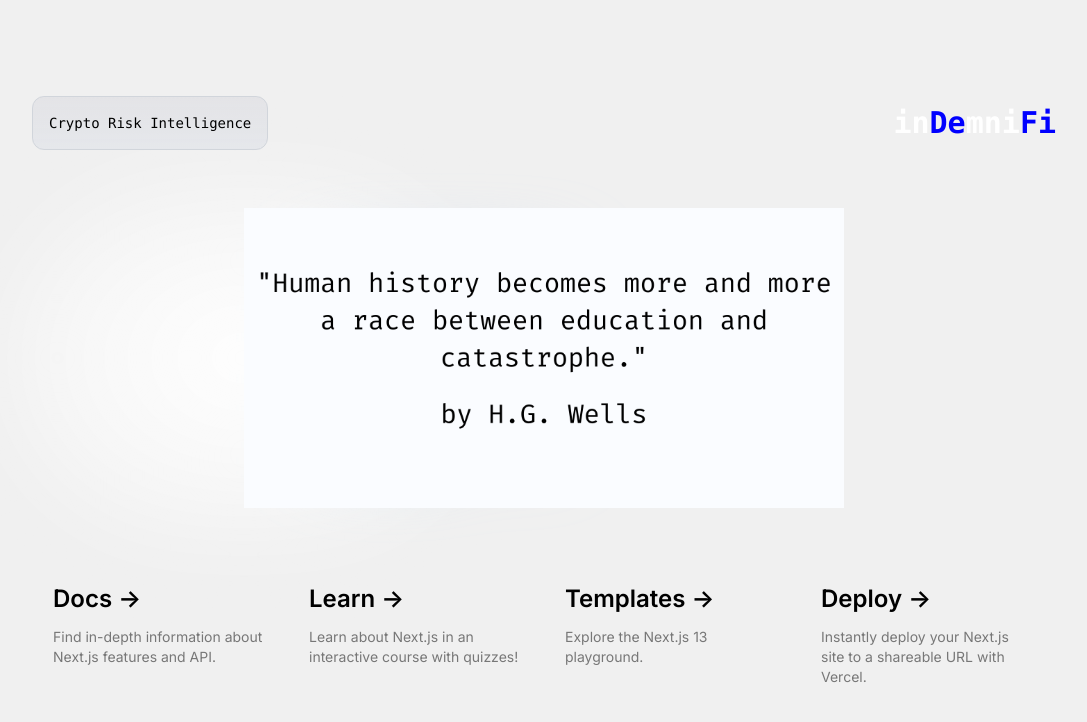
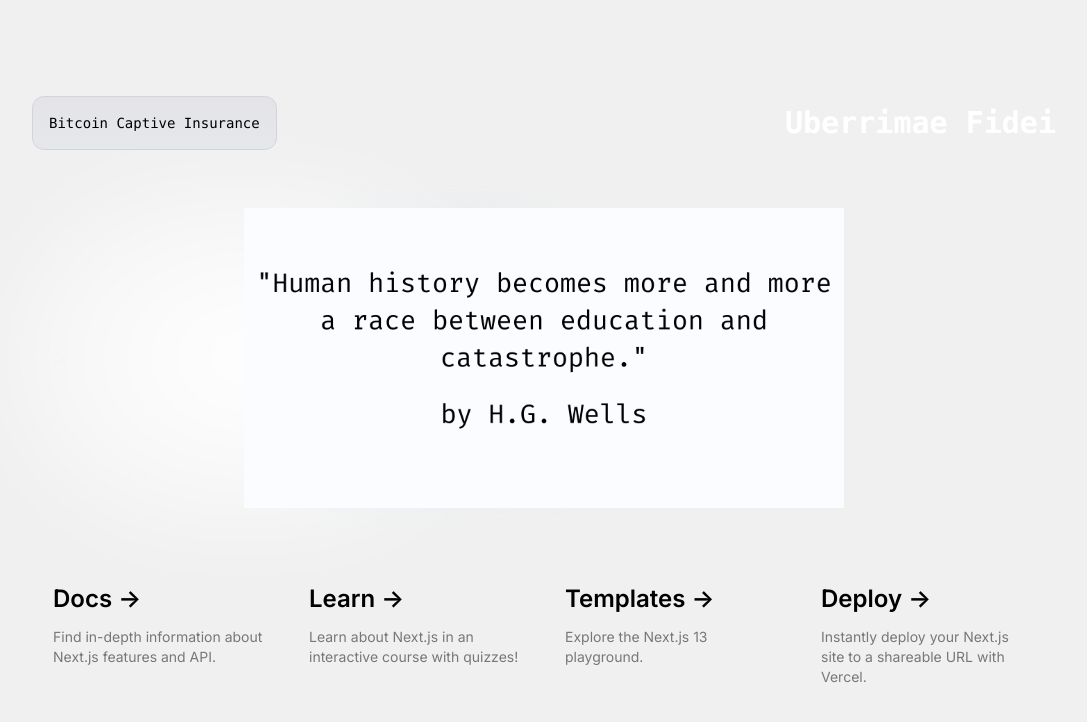
Before and after one commit to Enjoyweaver/Bitcoin, a Next.js app: page / in a window 1280 px wide. Shown: the top 722 px of the page, without its empty margins (96-1183 px from the left). Built offline with nearby package versions, Linux system fonts and the light colour scheme.

Commit message:
Update page.tsx

```diff
--- a/app/page.tsx
+++ b/app/page.tsx
@@ -5,16 +5,16 @@ export default function Home() {
     <main className="flex min-h-screen flex-col items-center justify-between p-24">
       <div className="z-10 max-w-5xl w-full items-center justify-between font-mono text-sm lg:flex">
         <p className="fixed left-0 top-0 flex w-full justify-center border-b border-gray-300 bg-gradient-to-b from-zinc-200 pb-6 pt-8 backdrop-blur-2xl dark:border-neutral-800 dark:bg-zinc-800/30 dark:from-inherit lg:static lg:w-auto  lg:rounded-xl lg:border lg:bg-gray-200 lg:p-4 lg:dark:bg-zinc-800/30">
-          Crypto Risk Intelligence
+          Bitcoin Captive Insurance
         </p>
         <div className="fixed bottom-0 left-0 flex h-48 w-full items-end justify-center bg-gradient-to-t from-white via-white dark:from-black dark:via-black lg:static lg:h-auto lg:w-auto lg:bg-none">
           <a
             className="pointer-events-none flex place-items-center gap-2 p-8 lg:pointer-events-auto lg:p-0"
-            href="https://vercel.com?utm_source=create-next-app&utm_medium=appdir-template&utm_campaign=create-next-app"
+            href="https://twitter.com/UberimaeFidei"
             target="_blank"
             rel="noopener noreferrer"
           >
-            <div className="custom-text" id="targetText">in<em>De</em>mni<em>Fi</em></div>
+            <div className="custom-text" id="targetText">Uberrimae Fidei</div>
           </a>
         </div>
       </div>
```
